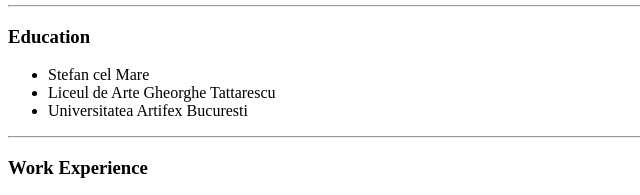
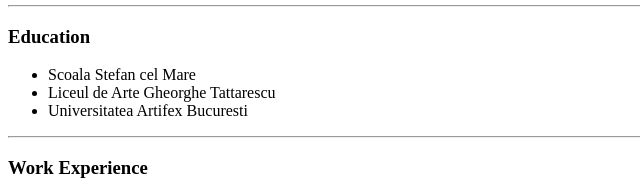
Before and after one commit to Cat-ro/CV, a plain HTML site: page index.html in a window 1280 px wide. Shown: the part 357-552 px from the top of the page, 0-640 px from the left. Drawn offline with Linux system fonts and the light colour scheme.

Commit message:
Update index.html

```diff
--- a/index.html
+++ b/index.html
@@ -20,7 +20,7 @@
   <hr>
   <h3>Education</h3>
   <ul>
-    <li>Stefan cel Mare</li>
+    <li>Scoala Stefan cel Mare</li>
     <li>Liceul de Arte Gheorghe Tattarescu</li>
     <li>Universitatea Artifex Bucuresti</li>
   </ul>
```
